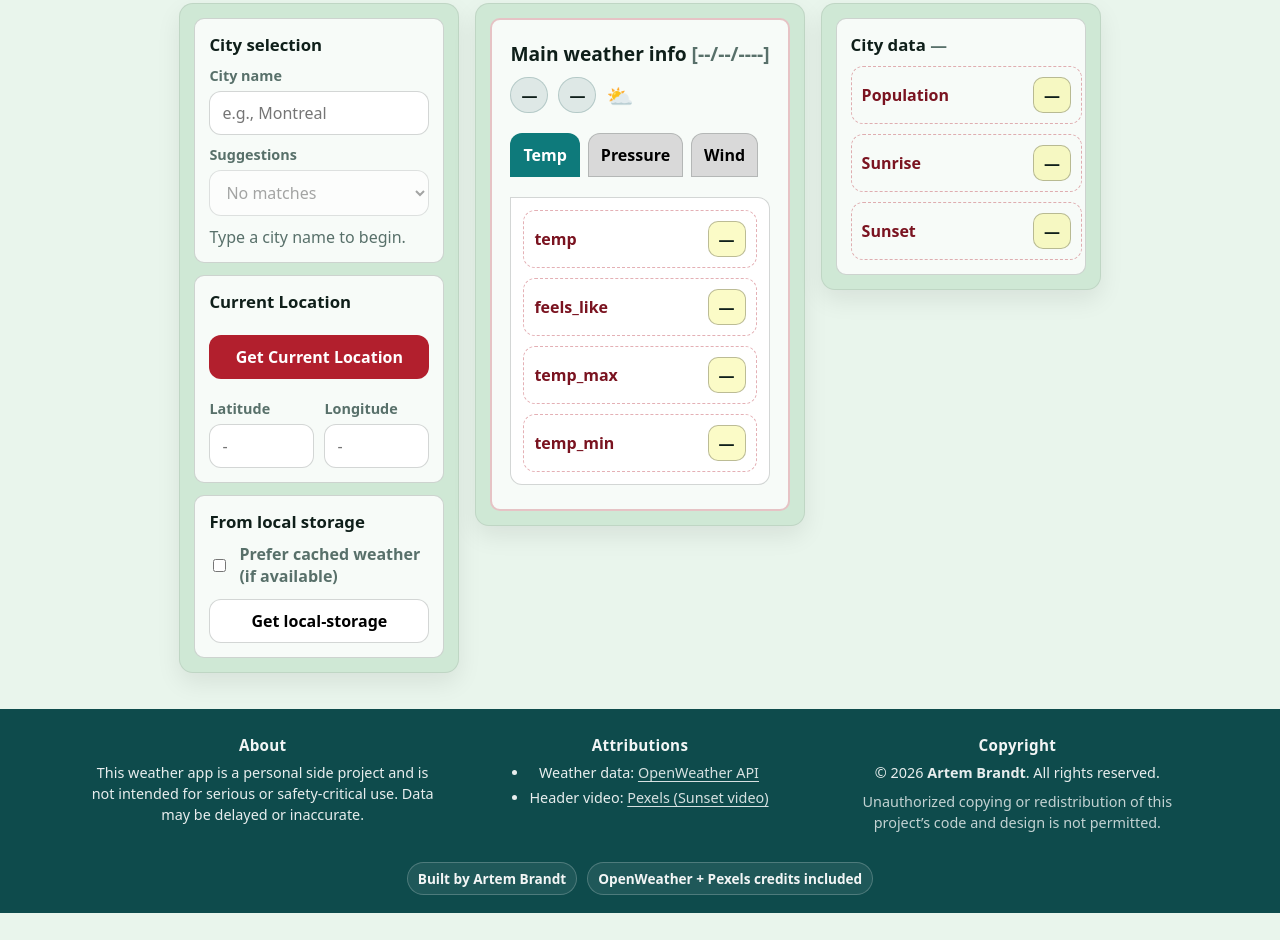
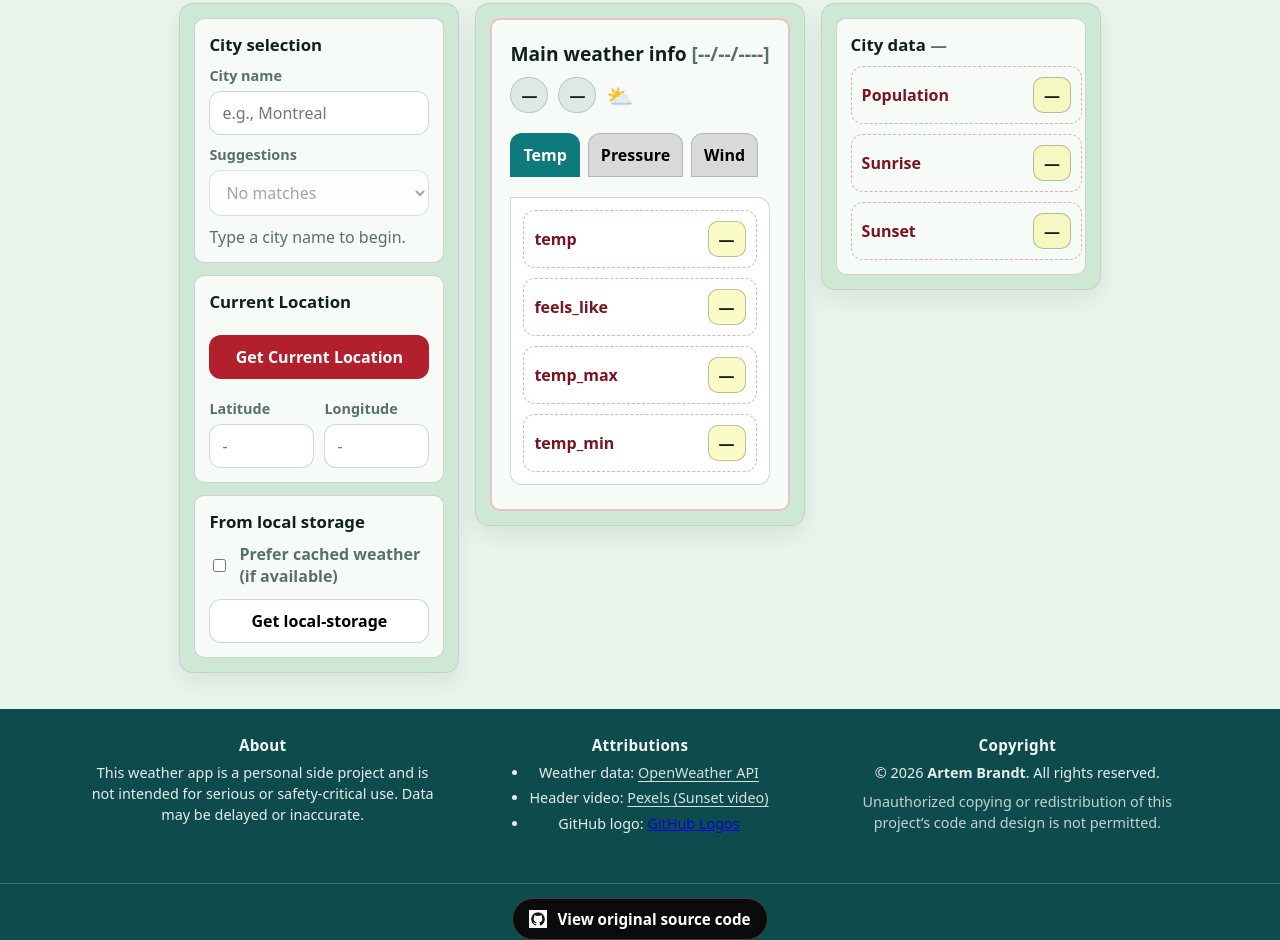
Before and after one commit to artembrandt03/Weather-API-Project, a website with bundled scripts: page index.html in a window 1280 px wide. Shown: the part 212-1152 px from the top of the page. Before the commit the page ends 1125 px from the top, so only its background shows below. Built offline with nearby package versions, Linux system fonts and the light colour scheme.

Commit message:
Remove unnecessary pills and add github source code black pill

```diff
--- a/css/components.css
+++ b/css/components.css
@@ -240,12 +240,47 @@
   text-shadow: 0 0 10px rgba(120, 180, 255, 0.5);
 }
 
-.footerBottom__pill {
-  padding: 6px 10px;
+.footerRepo {
+  margin-top: 18px;
+  padding-top: 14px;
+  border-top: 1px solid rgba(255, 255, 255, 0.18);
+
+  display: flex;
+  justify-content: center;
+}
+
+.footerRepo__link {
+  display: inline-flex;
+  align-items: center;
+  gap: 10px;
+
+  padding: 10px 16px;
   border-radius: 999px;
+
+  background: #0b0b0b;
   border: 1px solid rgba(255, 255, 255, 0.22);
-  background: rgba(255, 255, 255, 0.08);
-  font-size: 0.85rem;
-  font-weight: 800;
-  opacity: 0.95;
+
+  color: #ffffff;
+  font-weight: 900;
+  font-size: 0.95rem;
+  text-decoration: none;
+
+  transition:
+    transform 0.2s ease,
+    box-shadow 0.25s ease,
+    background 0.25s ease,
+    border-color 0.25s ease;
 }
+
+.footerRepo__link:hover {
+  transform: scale(1.04);
+  box-shadow: 0 0 18px rgba(255, 255, 255, 0.6);
+  border-color: rgba(255, 255, 255, 0.45);
+  background: #000000;
+}
+
+.footerRepo__icon {
+  width: 18px;
+  height: 18px;
+  display: block;
+}
--- a/index.html
+++ b/index.html
@@ -183,6 +183,12 @@
                 Pexels (Sunset video)
               </a>
             </li>
+            <li>
+              GitHub logo:
+              <a href="https://github.com/logos" target="_blank" rel="noopener noreferrer">
+                GitHub Logos
+              </a>
+            </li>
           </ul>
         </section>
 
@@ -196,12 +202,22 @@
             Unauthorized copying or redistribution of this project’s code and design is not permitted.
           </p>
         </section>
+      </div>
 
-        <!-- Bottom bar -->
-        <div class="footerBottom">
-          <span class="footerBottom__pill">Built by <strong>Artem Brandt</strong></span>
-          <span class="footerBottom__pill">OpenWeather + Pexels credits included</span>
-        </div>
+      <div class="footerRepo">
+        <a
+          class="footerRepo__link"
+          href="https://github.com/artembrandt03/Weather-API-Project"
+          target="_blank"
+          rel="noopener noreferrer"
+        >
+          <img
+            src="./assets/images/GitHub-Mark.png"
+            alt="GitHub logo"
+            class="footerRepo__icon"
+          />
+          <span>View original source code</span>
+        </a>
       </div>
     </footer>
     </div>
```
Also changed, not shown: assets/images/GitHub-Mark.png (added).
